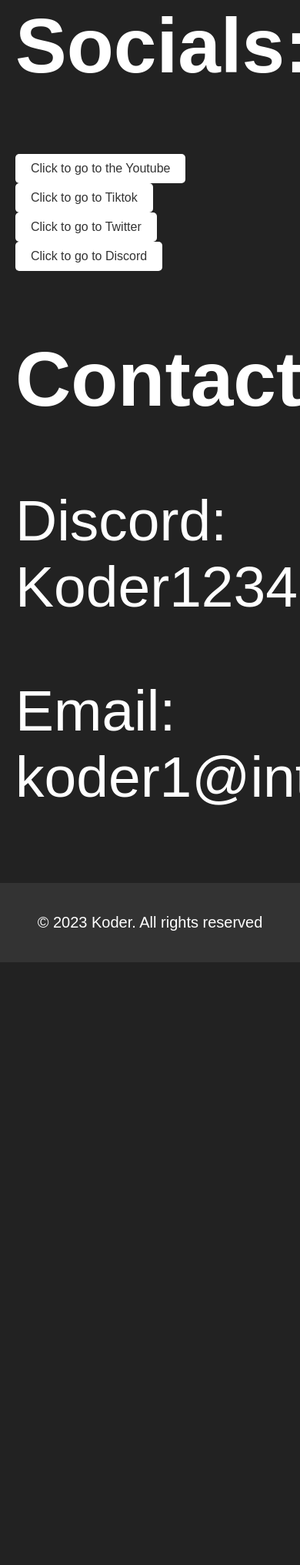
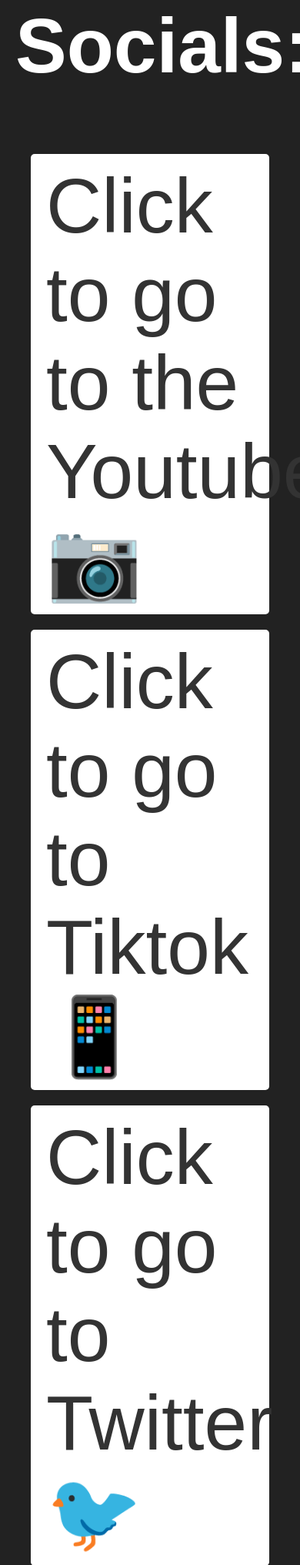
Before and after one commit to koderhack/koderhack.github.io, a PHP site: page /contact.html in a window 390 px wide; the page is wider, and only the part inside the window is pictured. Shown: the part 227-2260 px from the top of that part at 77% size. Before the commit the page ends 1477 px from the top of that part, so only its background shows below. Run offline with PHP 8.4, Linux system fonts and the light colour scheme.

Commit message:
changes important

```diff
--- a/contact.html
+++ b/contact.html
@@ -70,10 +70,10 @@
   <main>
     <section class="socials">
       <h2>Socials:</h2>
-      <a href="https://www.youtube.com/channel/UC37t0k39bcWRzAreu7bAkSQ" class="btn">Click to go to the Youtube</a>
-      <a href="https://vm.tiktok.com/ZMdopTWpS/" class="btn">Click to go to Tiktok</a>
-      <a href="https://twitter.com/Koder123456789" class="btn">Click to go to Twitter</a>
-      <a href="https://discord.com/invite/twrMS8nUTZ" class="btn" > Click to go to Discord</a>
+      <a href="https://www.youtube.com/channel/UC37t0k39bcWRzAreu7bAkSQ" class="btn">Click to go to the Youtube📷</a>
+      <a href="https://vm.tiktok.com/ZMdopTWpS/" class="btn">Click to go to Tiktok📱</a>
+      <a href="https://twitter.com/Koder123456789" class="btn">Click to go to Twitter🐦</a>
+      <a href="https://discord.com/invite/twrMS8nUTZ" class="btn" > Click to go to Discord💻</a>
 
     </section>
 
--- a/styles.css
+++ b/styles.css
@@ -179,7 +179,12 @@
         font-size: 16px;
         font-weight: 500;
         transition: all 0.2s ease-in-out;
+        display: block;
+        margin: 0 auto;
+        font-size:100px;
+        margin:20px;
         }
+
     /* Change width and margin of game cards */
     .game-card {
         width: 100%;
```
Lines whose indentation alone changed are shown as unchanged.
